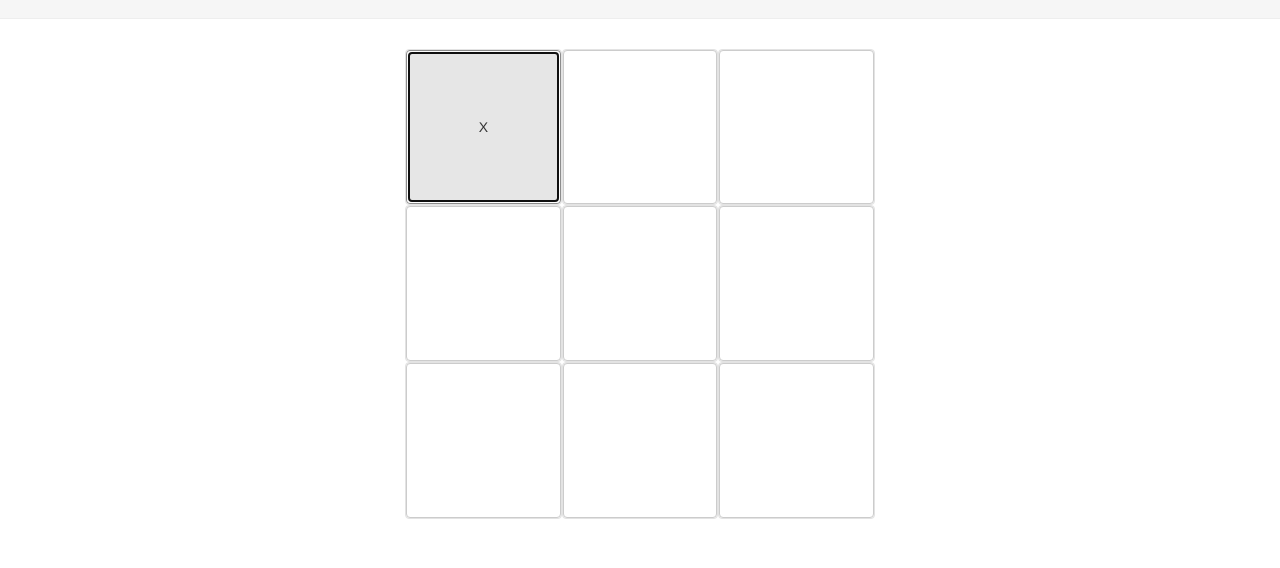
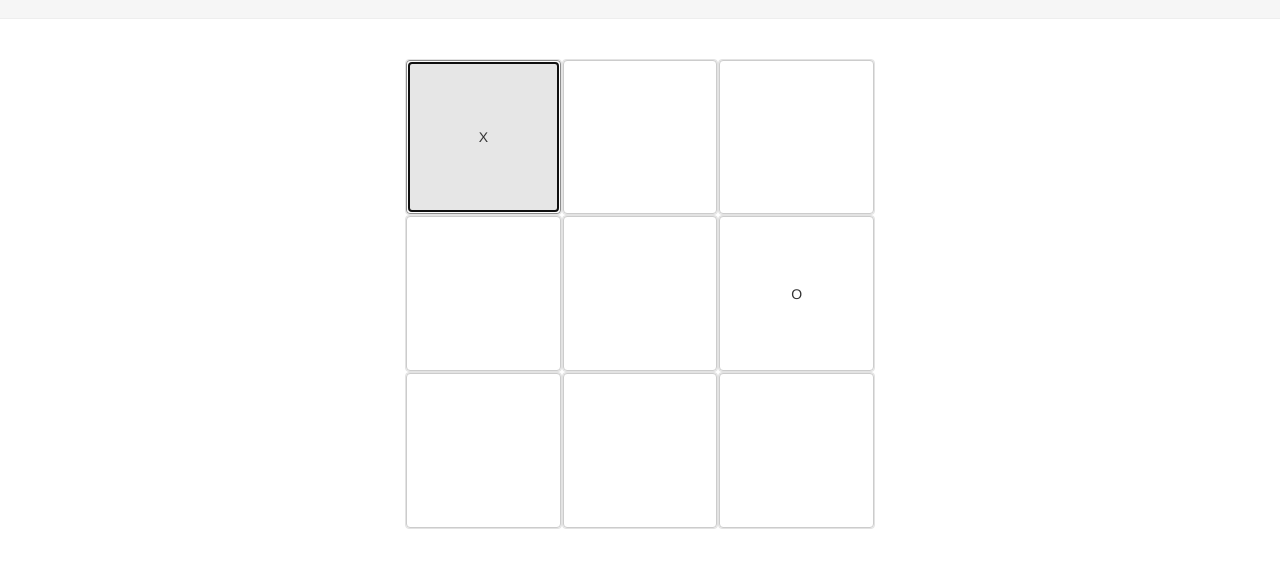
Before and after one commit to jammatpic/noughts-and-crosses, a plain HTML site: page index.html in a window 1280 px wide. Both pictures are taken after a click on the button 483 px from the left and 228 px from the top of the page. Shown: the part 102-670 px from the top of the page. Drawn offline with nearby package versions, Linux system fonts and the light colour scheme.

Commit message:
Added basic gameplay

```diff
--- a/index.html
+++ b/index.html
@@ -3,9 +3,9 @@
     <meta name="viewport" content="initial-scale=1">
 	<link rel="stylesheet" href="https://maxcdn.bootstrapcdn.com/bootstrap/3.3.6/css/bootstrap.min.css" integrity="sha384-1q8mTJOASx8j1Au+a5WDVnPi2lkFfwwEAa8hDDdjZlpLegxhjVME1fgjWPGmkzs7" crossorigin="anonymous">
 	<link rel="stylesheet" type="text/css" href="resources/css/stylesheet.css">
-    <script src="https://maxcdn.bootstrapcdn.com/bootstrap/3.3.6/js/bootstrap.min.js" integrity="sha384-0mSbJDEHialfmuBBQP6A4Qrprq5OVfW37PRR3j5ELqxss1yVqOtnepnHVP9aJ7xS" crossorigin="anonymous"></script>
 	<script type="text/javascript" src="https://code.jquery.com/jquery-2.2.0.min.js"></script>
 	<script type="text/javascript" src="resources/js/noughts-and-crosses.js"></script>
+    <script src="https://maxcdn.bootstrapcdn.com/bootstrap/3.3.6/js/bootstrap.min.js" integrity="sha384-0mSbJDEHialfmuBBQP6A4Qrprq5OVfW37PRR3j5ELqxss1yVqOtnepnHVP9aJ7xS" crossorigin="anonymous"></script>
 </head>
 
 <body>
@@ -14,6 +14,7 @@
             <h1>Noughts and Crosses</h1>
         </header>
         <div class = "container text-center main-content">
+            <p></p>
             <row>
                 <div class="col-xs-4 well">
                     <div class="dummy"></div>
--- a/resources/css/stylesheet.css
+++ b/resources/css/stylesheet.css
@@ -20,7 +20,7 @@ row {
     padding-top:0px;
     margin-bottom:0px;
 }
-.btn {
+.btn-default {
     position:absolute;
     top:0;
     bottom:0;
--- a/resources/js/noughts-and-crosses.js
+++ b/resources/js/noughts-and-crosses.js
@@ -1,13 +1,19 @@
 var positions = ["top-left", "top-mid", "top-right", "mid-left", "mid-mid", "mid-right", "btm-left", "btm-mid", "btm-right"];
-var moves = []; // moves given as indexes of positions array, e.g. 1 = top-mid
+var moves = [];
 
 $(document).ready(function() {
-    $(".btn").on("click", function() {
+    $(".btn-default").on("click", function() {
         var position = $(this).attr("id");
-        var validMove = true;
+        var moveIndex = positions.indexOf(position);
 
         if ($(this).text() != "X" && $(this).text() != "O") {
             $("#" + position).text("X");
+            moves.push(moveIndex);
+            positions.splice(moveIndex, 1);
+            var compMoveIndex = Math.floor(Math.random()*positions.length);
+            $("#" + positions[compMoveIndex]).text("O");
+            moves.push(compMoveIndex)
+            positions.splice(compMoveIndex, 1);
         }
     });
 });
```
